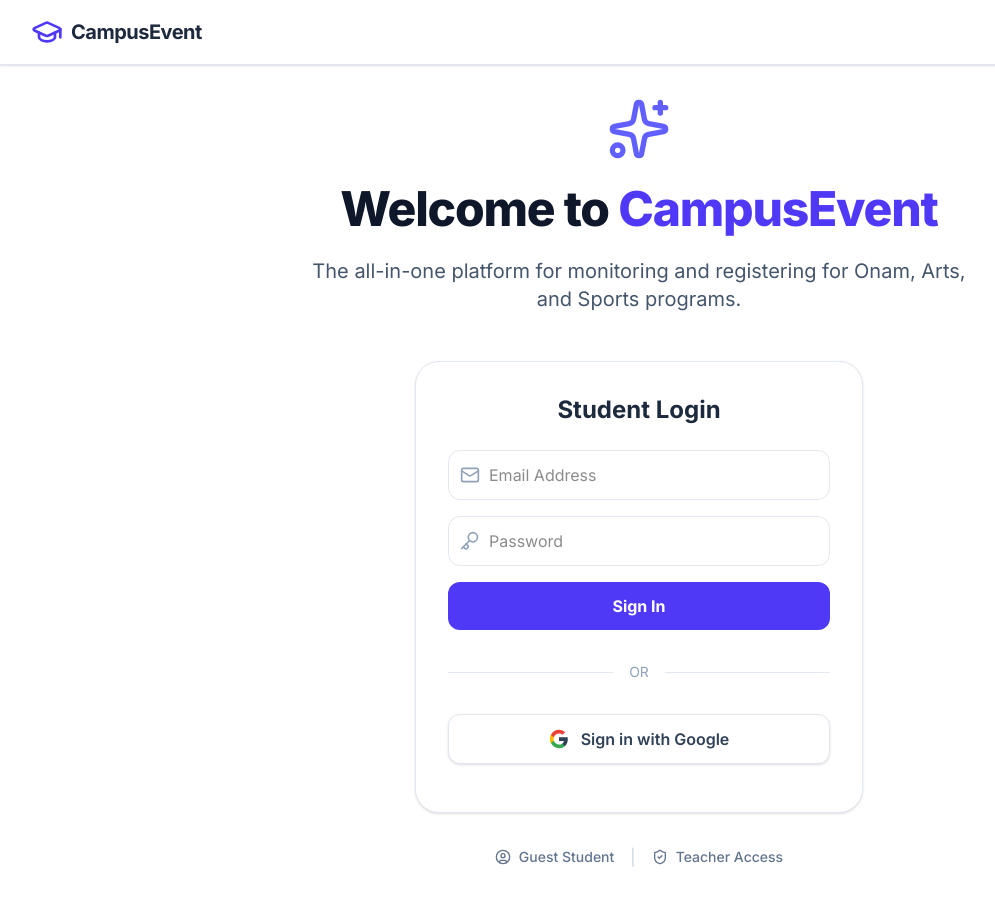
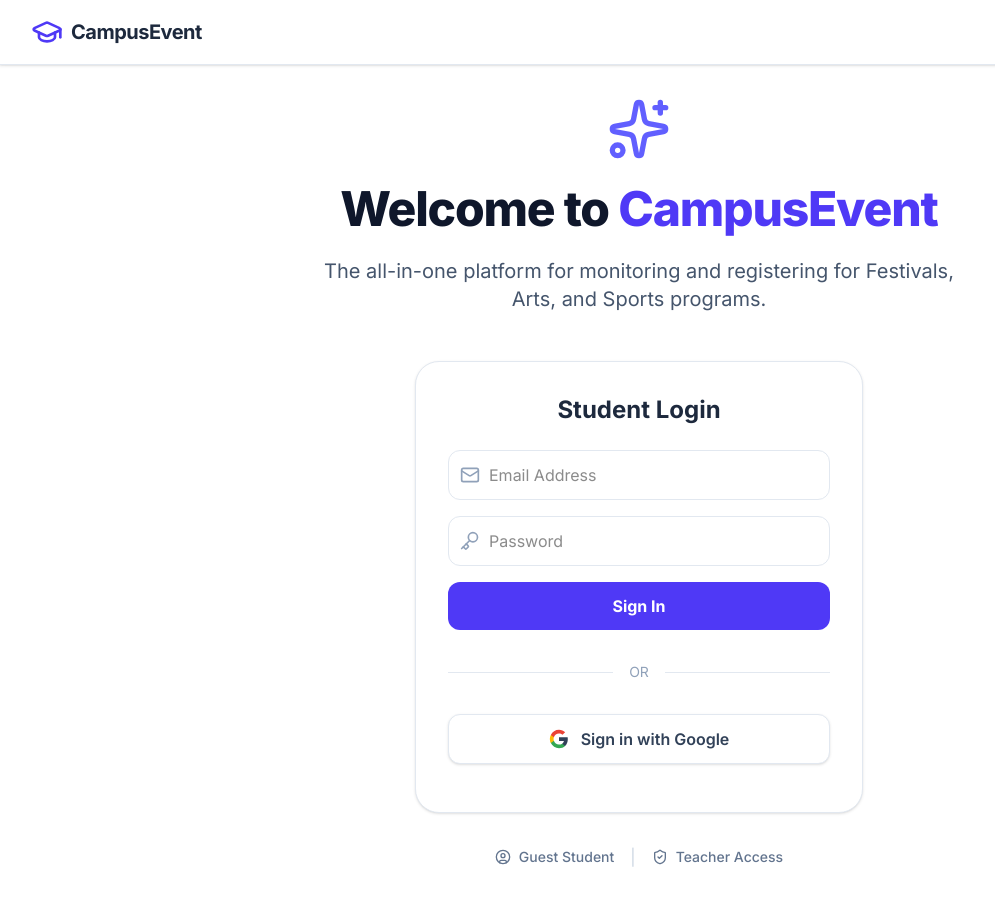
Before and after one commit to hanishmhd808-png/campuss, a Next.js app: page / in a window 1280 px wide. Shown: the whole page, without its empty margins (1-996 px from the left). Built offline with nearby package versions, Linux system fonts and the light colour scheme; no server answers.

Commit message:
chore: rename Onam category to Festivals

```diff
--- a/src/app/admin/page.tsx
+++ b/src/app/admin/page.tsx
@@ -208,7 +208,7 @@
                     <select className="w-full border border-slate-200 rounded-xl px-4 py-3 focus:ring-2 focus:ring-indigo-500 outline-none" value={formData.category} onChange={e => setFormData({...formData, category: e.target.value as Category})}>
                       <option value="Arts">Arts</option>
                       <option value="Sports">Sports</option>
-                      <option value="Onam">Onam</option>
+                      <option value="Festivals">Festivals</option>
                     </select>
                   </div>
                   <div>
--- a/src/app/layout.tsx
+++ b/src/app/layout.tsx
@@ -10,7 +10,7 @@
 
 export const metadata: Metadata = {
   title: "CampusEvent",
-  description: "Monitor and register for Onam, Arts, and Sports programs.",
+  description: "Monitor and register for Festivals, Arts, and Sports programs.",
 };
 
 export default function RootLayout({
--- a/src/app/page.tsx
+++ b/src/app/page.tsx
@@ -70,7 +70,7 @@
           Welcome to <span className="text-indigo-600">CampusEvent</span>
         </h1>
         <p className="text-xl text-slate-600 mb-12 max-w-2xl mx-auto">
-          The all-in-one platform for monitoring and registering for Onam, Arts, and Sports programs.
+          The all-in-one platform for monitoring and registering for Festivals, Arts, and Sports programs.
         </p>
 
         <div className="bg-white p-8 rounded-3xl shadow-sm border border-slate-200 max-w-md mx-auto mb-8">
--- a/src/lib/mockData.ts
+++ b/src/lib/mockData.ts
@@ -16,7 +16,7 @@
   {
     id: "e2",
     title: "Tug of War",
-    category: "Onam",
+    category: "Festivals",
     type: "Group",
     date: "2026-09-20",
     description: "Traditional Vadamvali contest.",
--- a/src/types/index.ts
+++ b/src/types/index.ts
@@ -1,4 +1,4 @@
-export type Category = "Arts" | "Sports" | "Onam";
+export type Category = "Arts" | "Sports" | "Festivals";
 export type EventType = "Individual" | "Group";
 
 export interface ProgramEvent {
```
